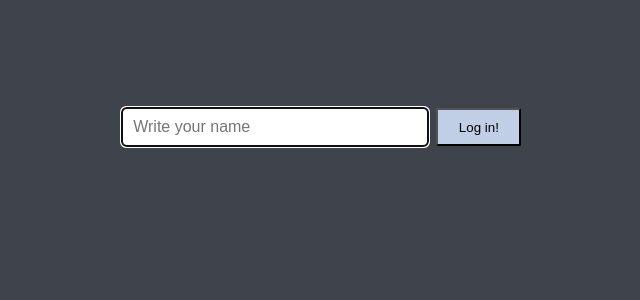
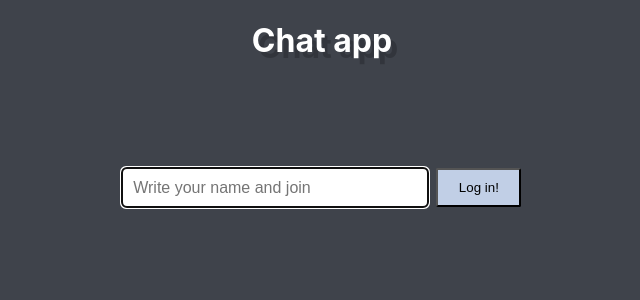
Before and after one commit to jonasps/chat_app, a React (Create React App) app in the folder client/: page / in a window 1280 px wide. Shown: the top 300 px of the page, without its empty margins (318-958 px from the left). Built offline with nearby package versions, Linux system fonts and the light colour scheme; no server answers.

Commit message:
adding text logo

```diff
--- a/client/src/App.css
+++ b/client/src/App.css
@@ -4,6 +4,12 @@ body {
 .App {
   max-width: 400px;
   margin: 0px auto;
+}
+
+.App h1 {
+  text-align: center;
+  color: white;
+  text-shadow: 6px 6px 0px rgba(0,0,0,0.2);
 }
 
 .App-logo {
--- a/client/src/App.js
+++ b/client/src/App.js
@@ -17,6 +17,7 @@ class App extends Component {
   render() {
     return (
       <div className="App">
+         <h1>Chat app</h1>
         <div className="container">
           {this.props.name ? (
             <div>
@@ -24,7 +25,9 @@ class App extends Component {
               <ControlPanel />
             </div>
           ) : (
-            <NameInput />
+            <div>
+              <NameInput />
+            </div>
           )}
         </div>
       </div>
--- a/client/src/loginBox/NameInput.js
+++ b/client/src/loginBox/NameInput.js
@@ -50,7 +50,7 @@ export class NameInput extends Component {
         <div className="controlPanel">
           <input
             className="main-input-style"
-            placeholder="Write your name"
+            placeholder="Write your name and join"
             value={this.state.name}
             onChange={evt => {
               this.setState({ errorMessage: "" });
```
